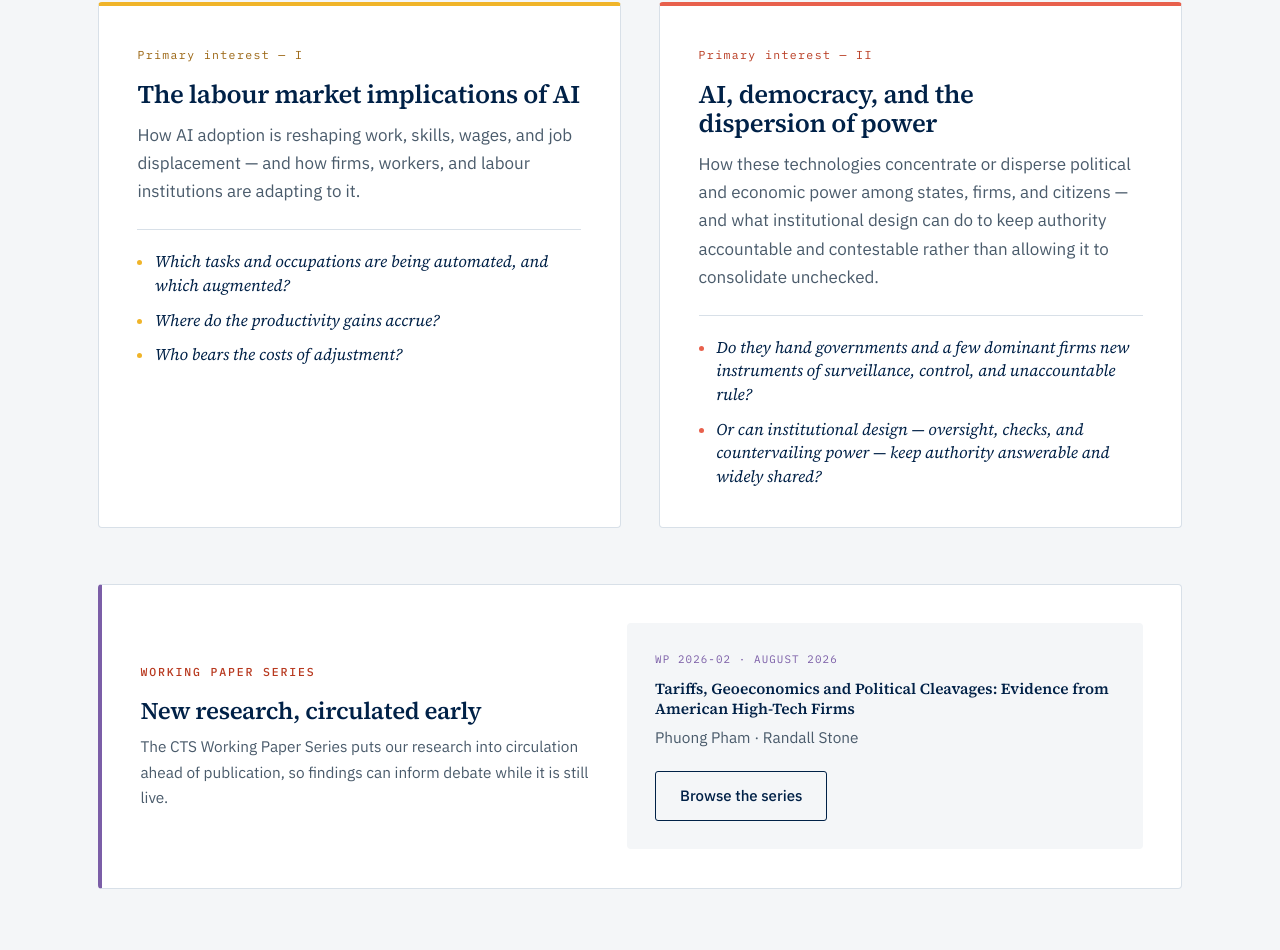
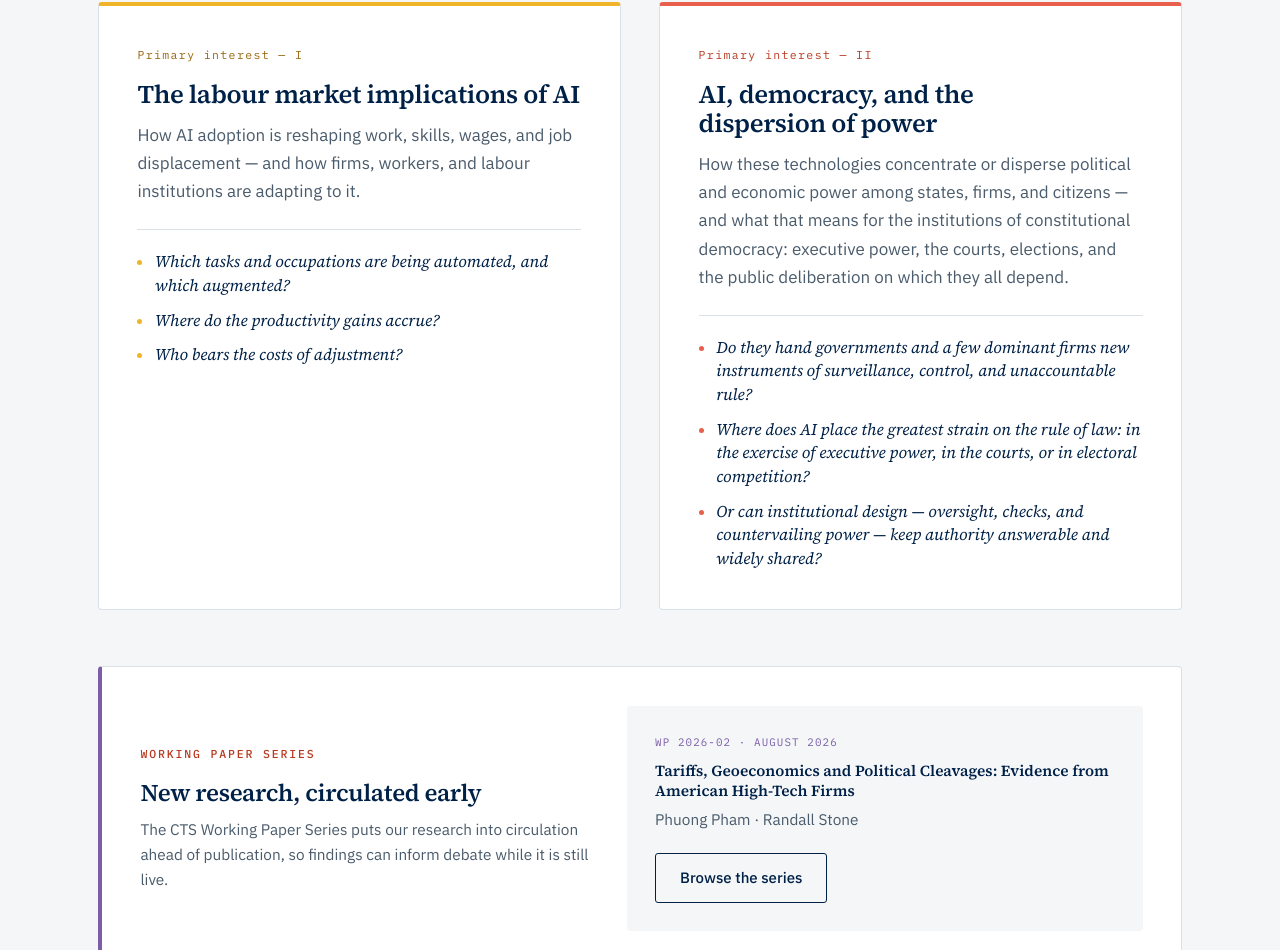
Before and after one commit to ranjitlall/cts-website, an Eleventy site: page src/index.njk in a window 1280 px wide. Shown: the part 2129-3079 px from the top of the page. Built offline with nearby package versions, Linux system fonts and the light colour scheme; Eleventy itself is replaced by a stand-in of ours; files that its build step writes are made by us from their sources.

Commit message:
Foreground rule-of-law institutions in research theme II

```diff
--- a/src/index.njk
+++ b/src/index.njk
@@ -103,12 +103,13 @@ permalink: /index.html
         <h3>AI, democracy, and the dispersion of power</h3>
         <p>
           How these technologies concentrate or disperse political and economic power
-          among states, firms, and citizens — and what institutional design can do to keep
-          authority accountable and contestable rather than allowing it to consolidate
-          unchecked.
+          among states, firms, and citizens — and what that means for the institutions of
+          constitutional democracy: executive power, the courts, elections, and the public
+          deliberation on which they all depend.
         </p>
         <ul class="theme__questions">
           <li>Do they hand governments and a few dominant firms new instruments of surveillance, control, and unaccountable rule?</li>
+          <li>Where does AI place the greatest strain on the rule of law: in the exercise of executive power, in the courts, or in electoral competition?</li>
           <li>Or can institutional design — oversight, checks, and countervailing power — keep authority answerable and widely shared?</li>
         </ul>
       </article>
```
